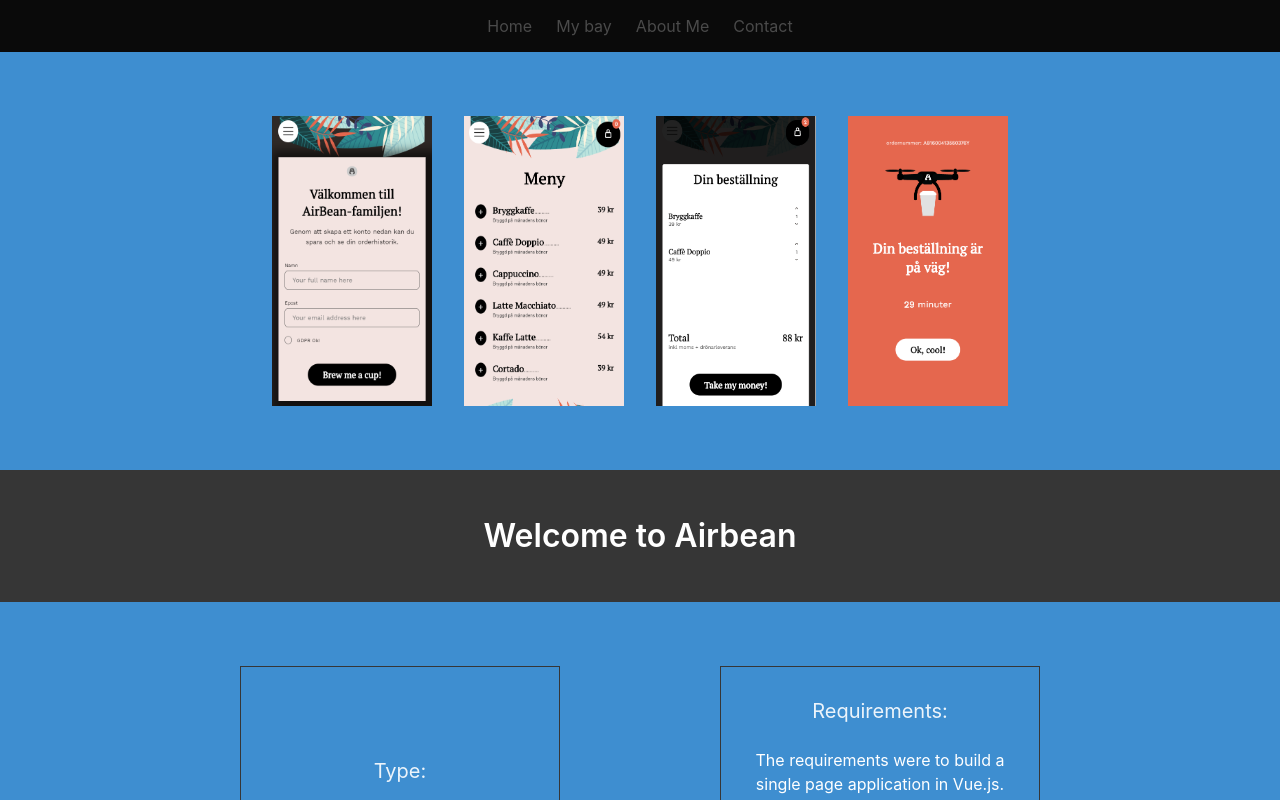
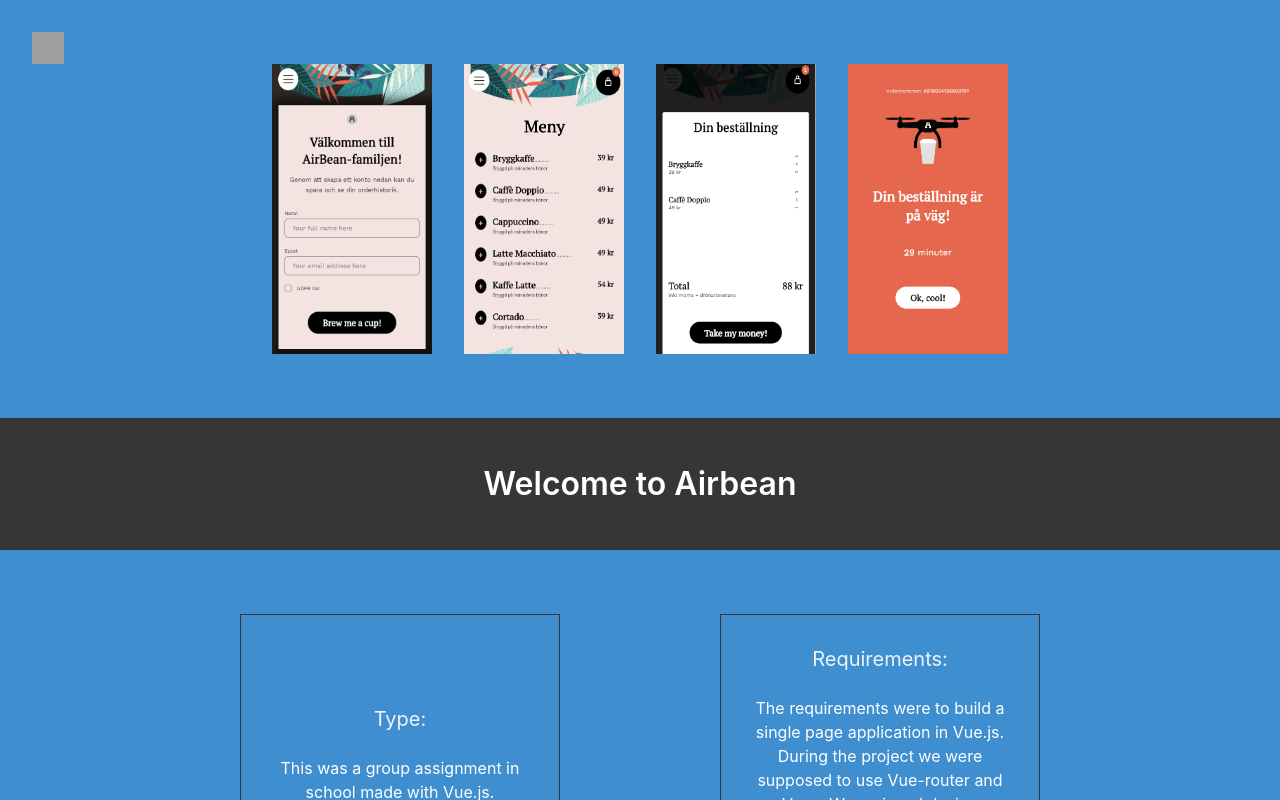
Before and after one commit to jensengbg-johanna-ohrnberg/portfolio, a Vue app: page /airbean in a window 1280 px wide. Shown: the top 800 px of the page. Built offline with nearby package versions, Linux system fonts and the light colour scheme; grey boxes are pictures that could not be loaded.

Commit message:
navigation menu update

```diff
--- a/src/App.vue
+++ b/src/App.vue
@@ -1,21 +1,95 @@
 <template>
   <div id="app">
-    <nav id="nav" class="navbar is-black" role="navigation" aria-label="dropdown navigation">
+    <header>
+        <section id="mySidenav" class="sidenav">
+            <a href="javascript:void(0)" class="closebtn" onclick="closeNav()"><img class="closemenu" src="img/cross.png" alt="Close Button"></a>
+            <a class="menuitem" href="index.html">Home</a>
+            <a class="menuitem" href="work.html">My Work</a>
+            <a class="menuitem" href="resume.html">Resume</a>
+            <a class="menuitem" href="contact.html">Contact</a>
+        </section>
+        <span class="openbtn" onclick="openNav()"><img class="menubtn" src="img/menu.png" alt="Menu Button"></span>
+    </header>
+    <!--<nav id="nav" class="navbar is-black" role="navigation" aria-label="dropdown navigation">
       <router-link class="navbar-item" to="/">Home</router-link>
-      <router-link class="navbar-item" to="/mywork">My bay</router-link>
-      <router-link class="navbar-item" to="/about">About Me</router-link>
+      <router-link class="navbar-item" to="/mywork">My Work</router-link>
+      <router-link class="navbar-item" to="/about">Resume</router-link>
       <router-link class="navbar-item" to="/contact">Contact</router-link>
-    </nav>
+    </nav>-->
     <router-view />
   </div>
 </template>
 
 <style lang="scss">
-  #nav {
+  @import url('https://fonts.googleapis.com/css2?family=Balsamiq+Sans&family=Source+Code+Pro&display=swap');
+  * {
+      box-sizing: border-box;
+      margin: 0;
+      padding: 0;
+  }
+  #app {
+    background-color: rgb(214, 250, 255);
+  }
+  .sidenav {
+    height: 100%;
+    width: 0;
+    position: fixed;
+    z-index: 1;
+    top: 0;
+    left: 0;
+    background-color: #B3F0FF;
+    overflow-x: hidden;
+    transition: 0.5s;
+    padding-top: 8rem;
+  }
+
+  .sidenav a {
+      text-align: center;
+      text-decoration: none;
+      font-size: 26px;
+      font-family: 'Source Code Pro', monospace;
+      color: #000000;
+      display: block;
+      transition: 0.3s;
+  }
+
+  .sidenav a:hover {
+      color: #00CCFF;
+  }
+
+  .menuitem {
+      margin-top: 4rem;
+  }
+
+  .sidenav .closebtn {
+      position: absolute;
+      top: 2rem;
+      right: 2rem;
+      font-size: 36px;
+  }
+
+  #main,
+  #footer {
+      transition: margin-left .5s;
+  }
+
+  .openbtn {
+      position: fixed;
+      top: 2rem;
+      left: 2rem;
+      cursor: pointer;
+  }
+
+  .menubtn,
+  .closemenu {
+      width: 2rem;
+      height: 2rem;
+  }
+  /*#nav {
     display: flex;
     justify-content: center;
     text-align: center;
-  }
+  }*/
   /*#app {
     background-color: #222222;
     background: repeating-linear-gradient(45deg, #2b2b2b 0%, #2b2b2b 10%, #222222 0%, #222222 50%) 0 / 15px 15px;
```
Also changed, not shown: src/img/cross.png (added), src/img/menu.png (added).
